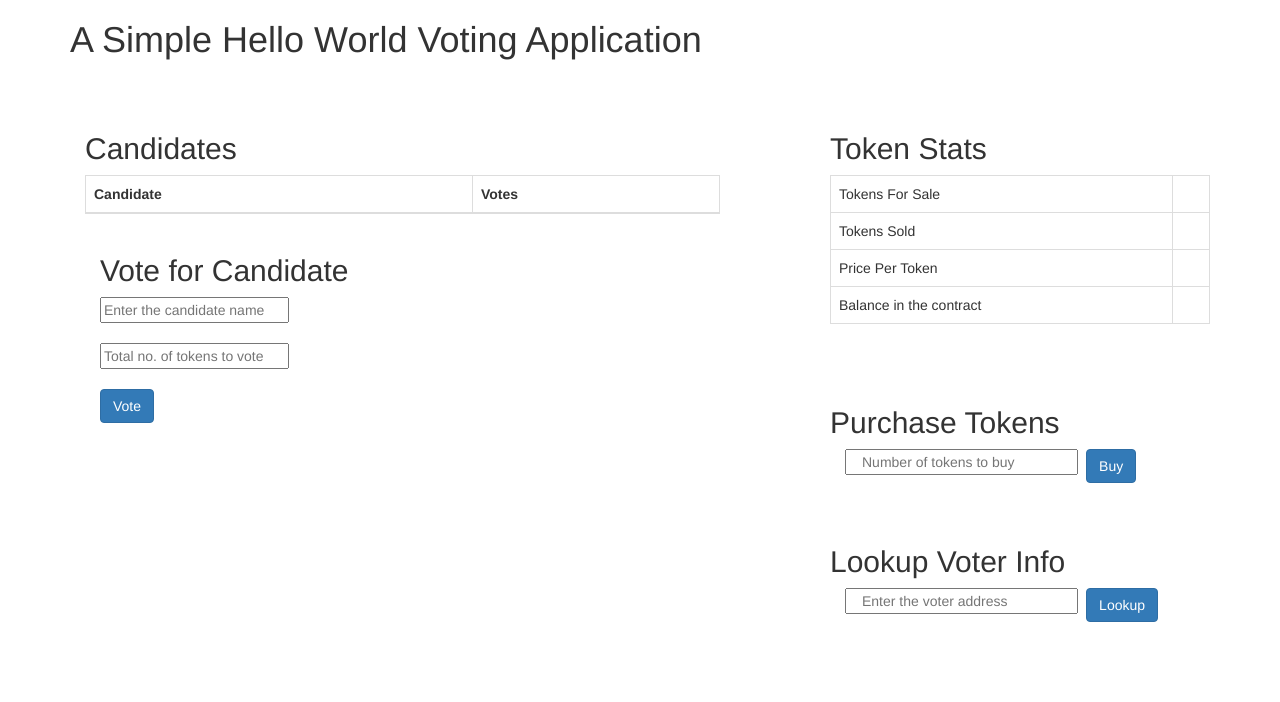
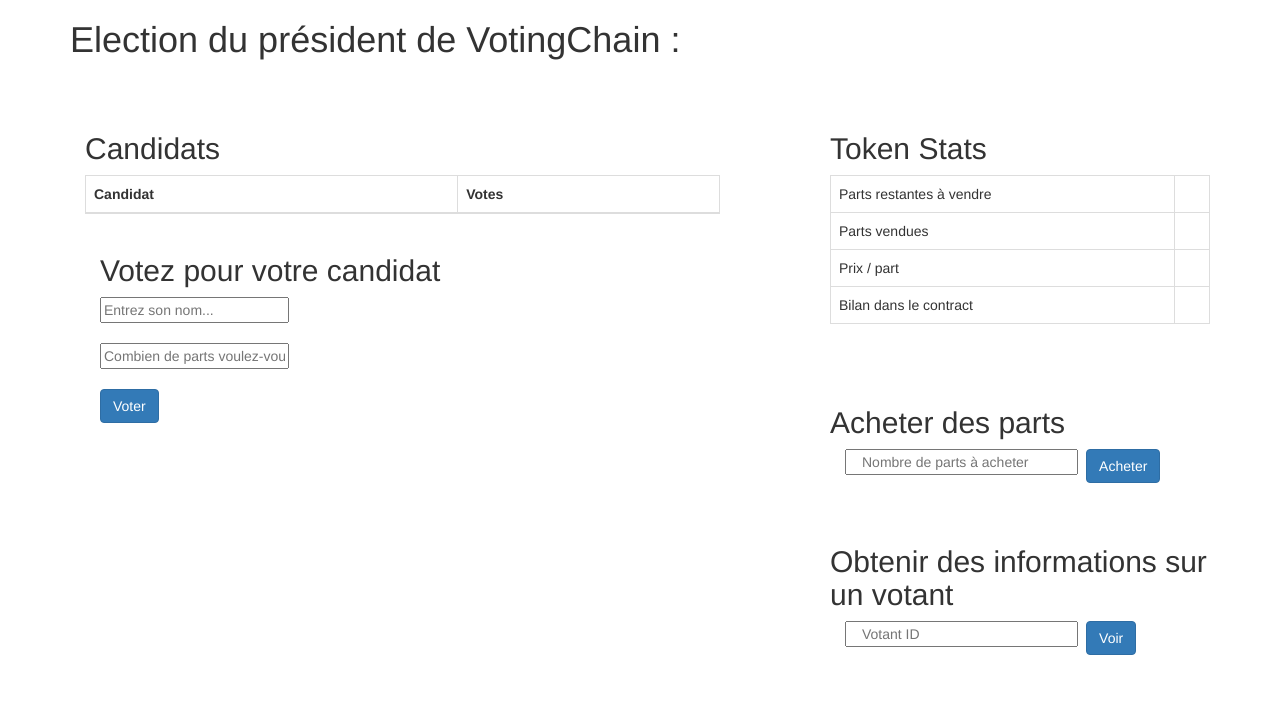
Before and after one commit to Almaju/generationblockchain, a website: page app/index.html in a window 1280 px wide. Drawn offline with nearby package versions, Linux system fonts and the light colour scheme; files whose address does not match are found by name.

Commit message:
Update index.html

```diff
--- a/app/index.html
+++ b/app/index.html
@@ -1,7 +1,7 @@
 <!DOCTYPE html>
 <html>
 <head>
-  <title>Hello World DApp</title>
+  <title>Voting DApp</title>
   <link href='https://fonts.googleapis.com/css?family=Open+Sans:400,700' rel='stylesheet' type='text/css'>
   <link href='https://maxcdn.bootstrapcdn.com/bootstrap/3.3.7/css/bootstrap.min.css' rel='stylesheet' type='text/css'>
   <style>
@@ -11,14 +11,14 @@
   </style>
 </head>
 <body class="container">
-  <h1>A Simple Hello World Voting Application</h1>
+  <h1>Election du président de VotingChain :</h1>
   <div class="col-sm-7 margin-top-3">
-    <h2>Candidates</h2>
+    <h2>Candidats</h2>
     <div class="table-responsive">
       <table class="table table-bordered">
         <thead>
           <tr>
-            <th>Candidate</th>
+            <th>Candidat</th>
             <th>Votes</th>
           </tr>
         </thead>
@@ -27,15 +27,15 @@
       </table>
     </div>
     <div class="container-fluid">
-      <h2>Vote for Candidate</h2>
+      <h2>Votez pour votre candidat</h2>
       <div id="msg"></div>
-      <input type="text" id="candidate" placeholder="Enter the candidate name"/>
+      <input type="text" id="candidate" placeholder="Entrez son nom..."/>
       <br>
       <br>
-      <input type="text" id="vote-tokens" placeholder="Total no. of tokens to vote"/>
+      <input type="text" id="vote-tokens" placeholder="Combien de parts voulez-vous lui donner ?"/>
       <br>
       <br>
-      <a href="#" onclick="voteForCandidate()" class="btn btn-primary">Vote</a>
+      <a href="#" onclick="voteForCandidate()" class="btn btn-primary">Voter</a>
     </div>
   </div>
   <div class="col-sm-offset-1 col-sm-4 margin-top-3">
@@ -44,37 +44,37 @@
       <div class="table-responsive">
         <table class="table table-bordered">
           <tr>
-            <td>Tokens For Sale</td>
+            <td>Parts restantes à vendre</td>
             <td id="tokens-total"></td>
           </tr>
           <tr>
-            <td>Tokens Sold</td>
+            <td>Parts vendues</td>
             <td id="tokens-sold"></td>
           </tr>
           <tr>
-            <td>Price Per Token</td>
+            <td>Prix / part</td>
             <td id="token-cost"></td>
           </tr>
           <tr>
-            <td>Balance in the contract</td>
+            <td>Bilan dans le contract</td>
             <td id="contract-balance"></td>
           </tr>
         </table>
       </div>
     </div>
     <div class="row margin-top-3">
-      <h2>Purchase Tokens</h2>
+      <h2>Acheter des parts</h2>
       <div class="col-sm-12">
         <div id="buy-msg"></div>
-        <input type="text" id="buy" class="col-sm-8" placeholder="Number of tokens to buy"/>&nbsp;
-        <a href="#" onclick="buyTokens()" class="btn btn-primary">Buy</a>
+        <input type="text" id="buy" class="col-sm-8" placeholder="Nombre de parts à acheter"/>&nbsp;
+        <a href="#" onclick="buyTokens()" class="btn btn-primary">Acheter</a>
       </div>
     </div>
     <div class="row margin-top-3">
-      <h2>Lookup Voter Info</h2>
+      <h2>Obtenir des informations sur un votant</h2>
       <div class="col-sm-12">
-        <input type="text" id="voter-info", class="col-sm-8" placeholder="Enter the voter address" />&nbsp;
-        <a href="#" onclick="lookupVoterInfo()" class="btn btn-primary">Lookup</a>
+        <input type="text" id="voter-info", class="col-sm-8" placeholder="Votant ID" />&nbsp;
+        <a href="#" onclick="lookupVoterInfo()" class="btn btn-primary">Voir</a>
         <div class="voter-details row text-left">
           <div id="tokens-bought" class="margin-top-3 col-md-12"></div>
           <div id="votes-cast" class="col-md-12"></div>
```
